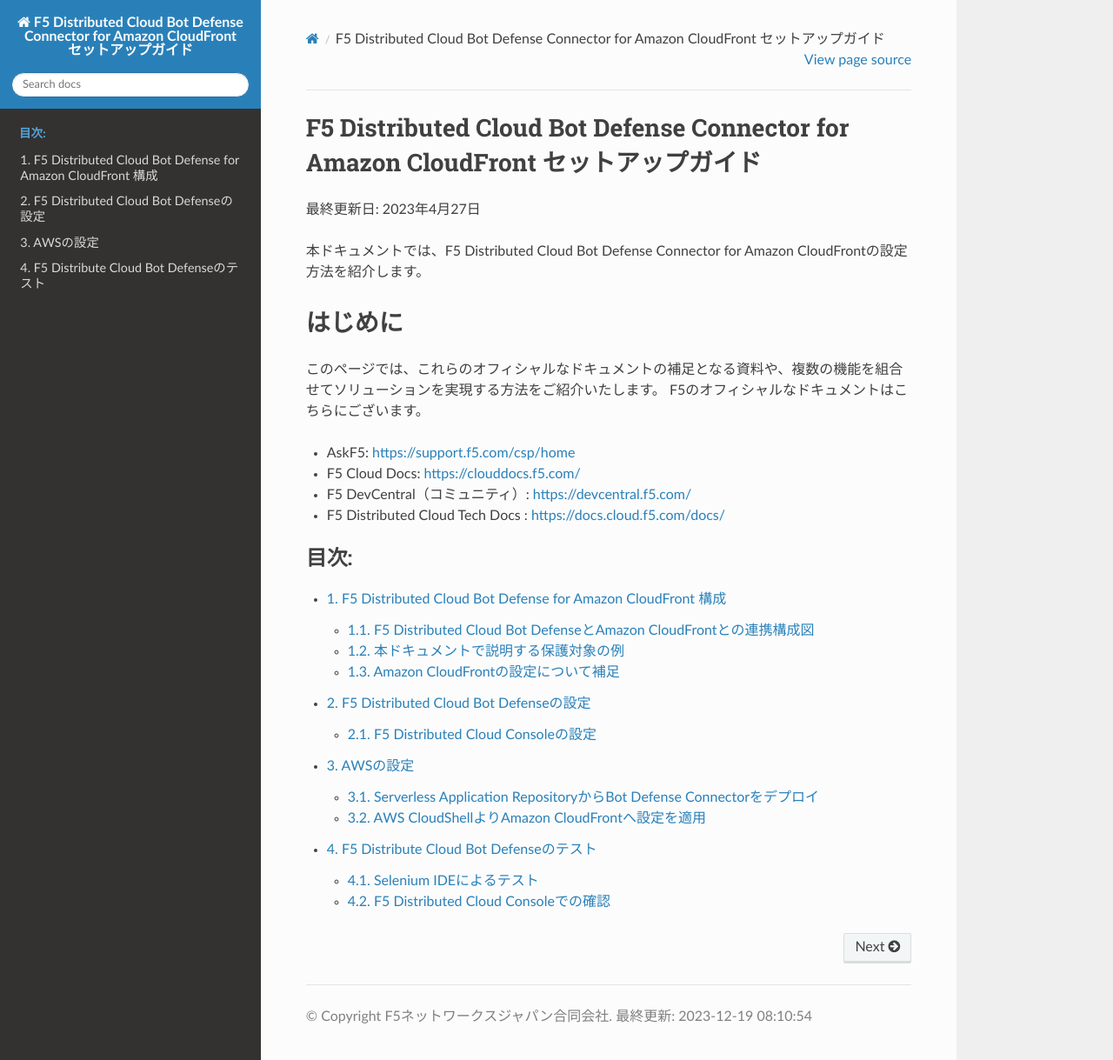
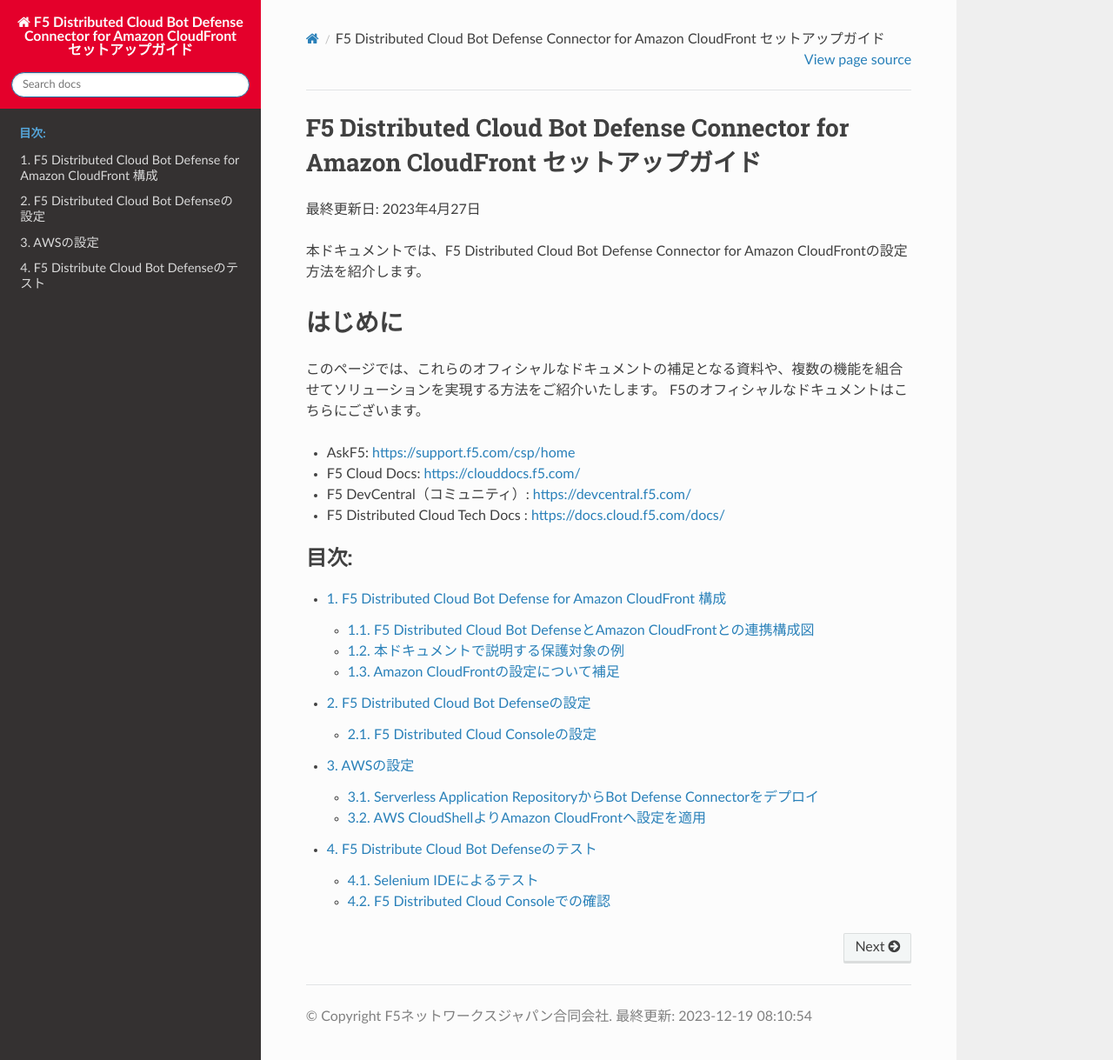
Before and after one commit to BeF5/f5j-xc-bd-cf-connector, a Sphinx documentation site: the page built from docs/index.rst, in a window 1280 px wide and 1219 px high. Shown: the whole window at 87% size. Built offline with Sphinx 7.4.7 and the Read the Docs theme 2.0.0, drawn with Linux system fonts in a browser that asks for light colours.

Commit message:
Update conf.py

```diff
--- a/docs/conf.py
+++ b/docs/conf.py
@@ -145,6 +145,7 @@
 # so a file named "default.css" will overwrite the builtin "default.css".
 #
 html_static_path = ['_static']
+html_css_files = ['css/f5_agility_theme.css']
 
 # Add any extra paths that contain custom files (such as robots.txt or
 # .htaccess) here, relative to this directory. These files are copied
```
